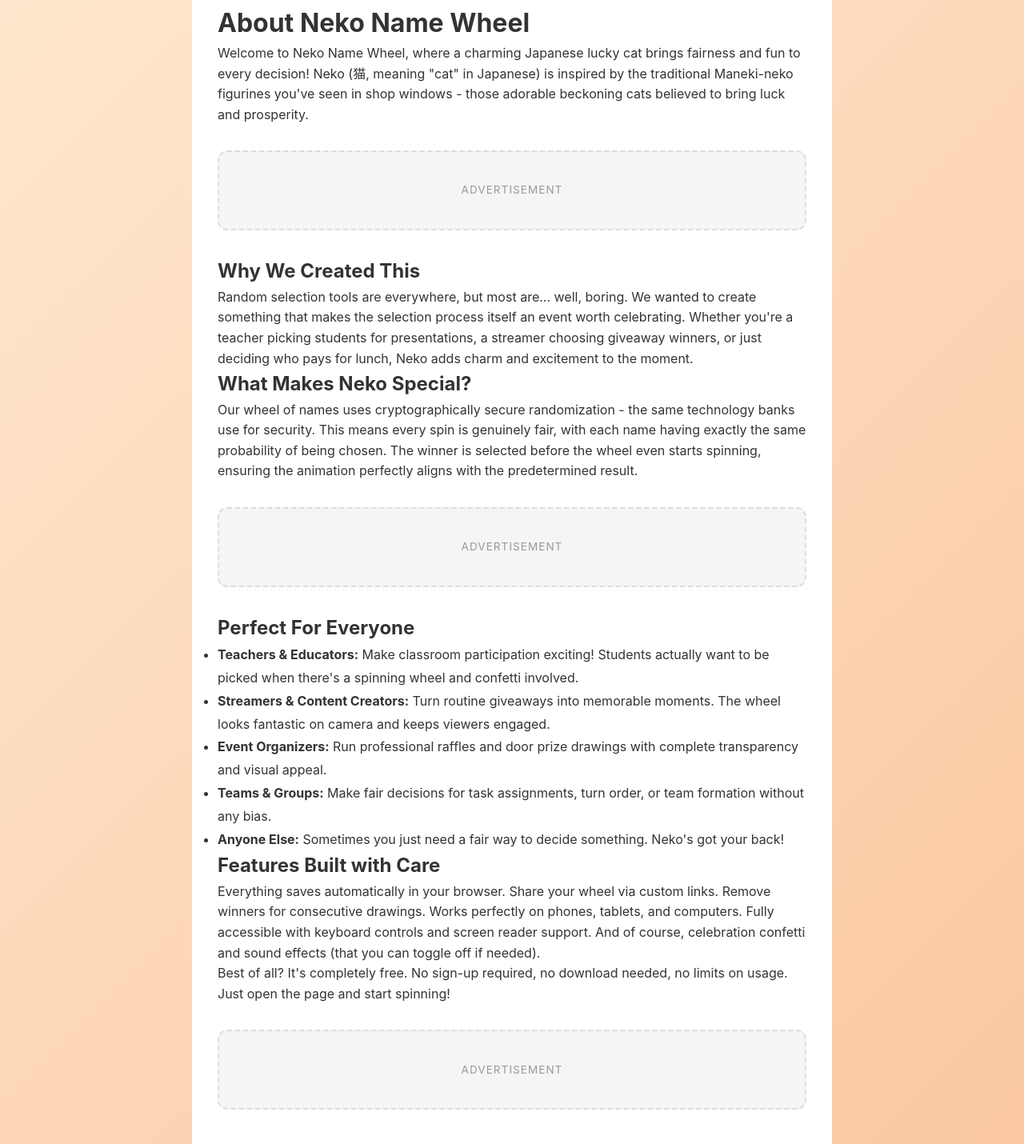
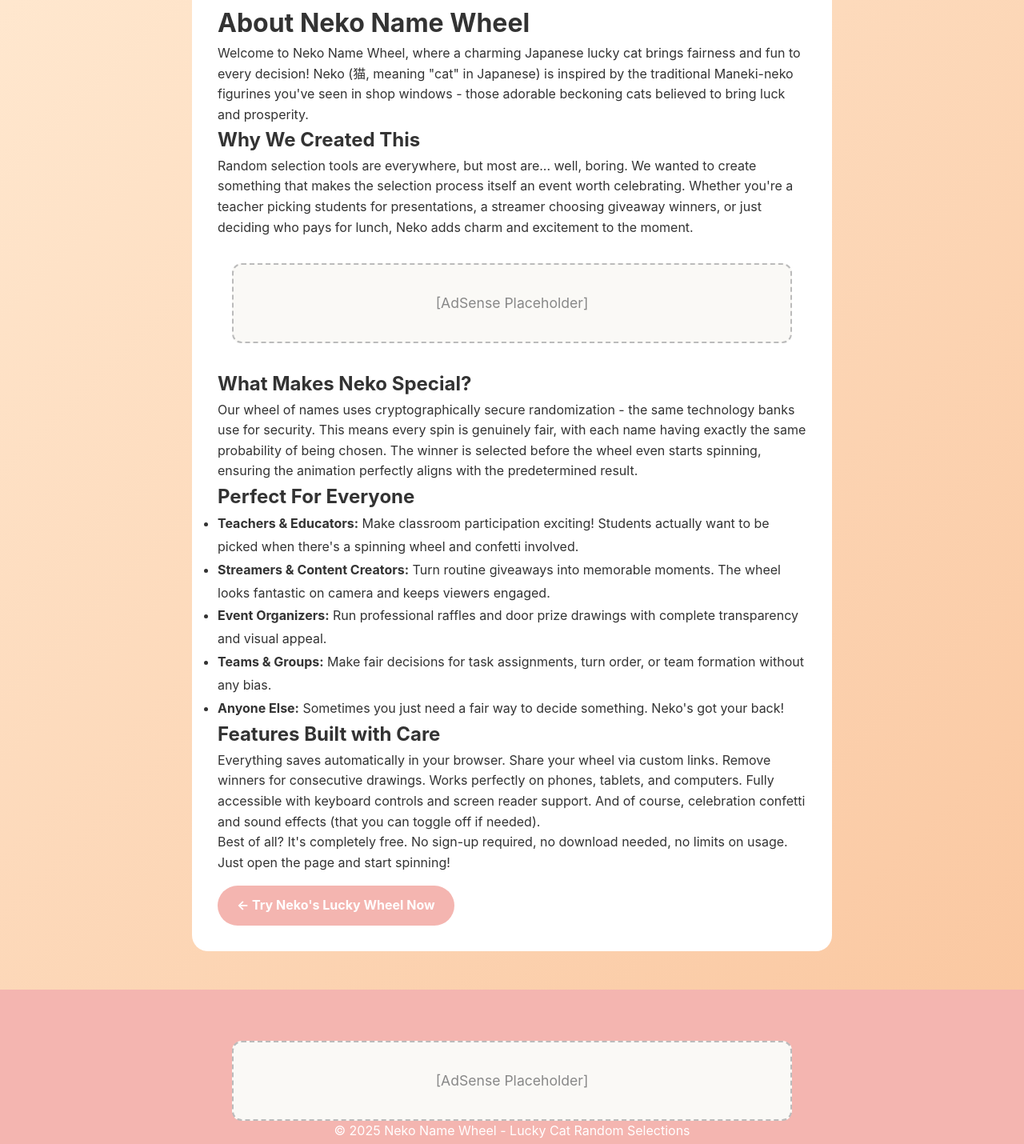
Before and after one commit to KellyCodeTeam/NekoNameWheel, a plain HTML site: page about.html in a window 1280 px wide. Shown: the part 146-1576 px from the top of the page at 80% size. Drawn offline with Linux system fonts and the light colour scheme.

Commit message:
Update about.html

```diff
--- a/about.html
+++ b/about.html
@@ -19,23 +19,12 @@
         <h1>About Neko Name Wheel</h1>
         <p>Welcome to Neko Name Wheel, where a charming Japanese lucky cat brings fairness and fun to every decision! Neko (猫, meaning "cat" in Japanese) is inspired by the traditional Maneki-neko figurines you've seen in shop windows - those adorable beckoning cats believed to bring luck and prosperity.</p>
 
-        <div class="ad-container">
-            <div class="ad-placeholder">
-                <p class="ad-label">Advertisement</p>
-            </div>
-        </div>
-
         <h2>Why We Created This</h2>
         <p>Random selection tools are everywhere, but most are... well, boring. We wanted to create something that makes the selection process itself an event worth celebrating. Whether you're a teacher picking students for presentations, a streamer choosing giveaway winners, or just deciding who pays for lunch, Neko adds charm and excitement to the moment.</p>
+        <div class="ad-placeholder" style="border: 2px dashed #bbb; border-radius: 12px; margin: 32px auto; max-width: 700px; padding: 18px; text-align: center; color: #888; font-size: 1.1rem; background: #faf9f6;">[AdSense Placeholder]</div>
 
         <h2>What Makes Neko Special?</h2>
         <p>Our wheel of names uses cryptographically secure randomization - the same technology banks use for security. This means every spin is genuinely fair, with each name having exactly the same probability of being chosen. The winner is selected before the wheel even starts spinning, ensuring the animation perfectly aligns with the predetermined result.</p>
-
-        <div class="ad-container">
-            <div class="ad-placeholder">
-                <p class="ad-label">Advertisement</p>
-            </div>
-        </div>
 
         <h2>Perfect For Everyone</h2>
         <ul style="line-height: 1.8;">
@@ -51,15 +40,10 @@
 
         <p>Best of all? It's completely free. No sign-up required, no download needed, no limits on usage. Just open the page and start spinning!</p>
 
-        <div class="ad-container">
-            <div class="ad-placeholder">
-                <p class="ad-label">Advertisement</p>
-            </div>
-        </div>
-
         <a href="index.html" style="display: inline-block; margin-top: 1rem; padding: 0.75rem 1.5rem; background: #F4B5B0; color: white; text-decoration: none; border-radius: 25px; font-weight: bold;">← Try Neko's Lucky Wheel Now</a>
     </main>
     <footer class="site-footer">
+        <div class="ad-placeholder" style="border: 2px dashed #bbb; border-radius: 12px; margin: 32px auto 0 auto; max-width: 700px; padding: 18px; text-align: center; color: #888; font-size: 1.1rem; background: #faf9f6;">[AdSense Placeholder]</div>
         <p>© 2025 Neko Name Wheel - Lucky Cat Random Selections</p>
     </footer>
 </body>
```
